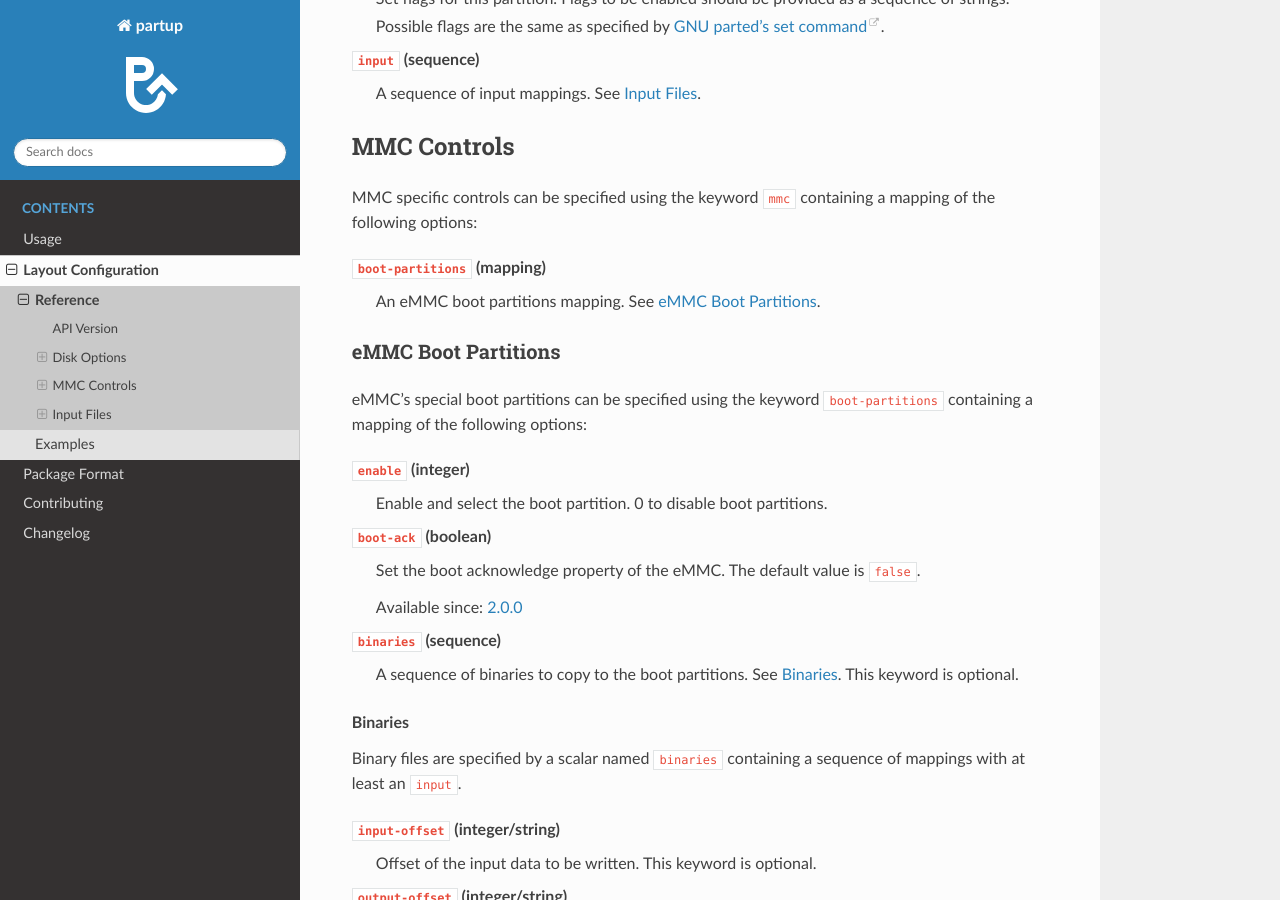
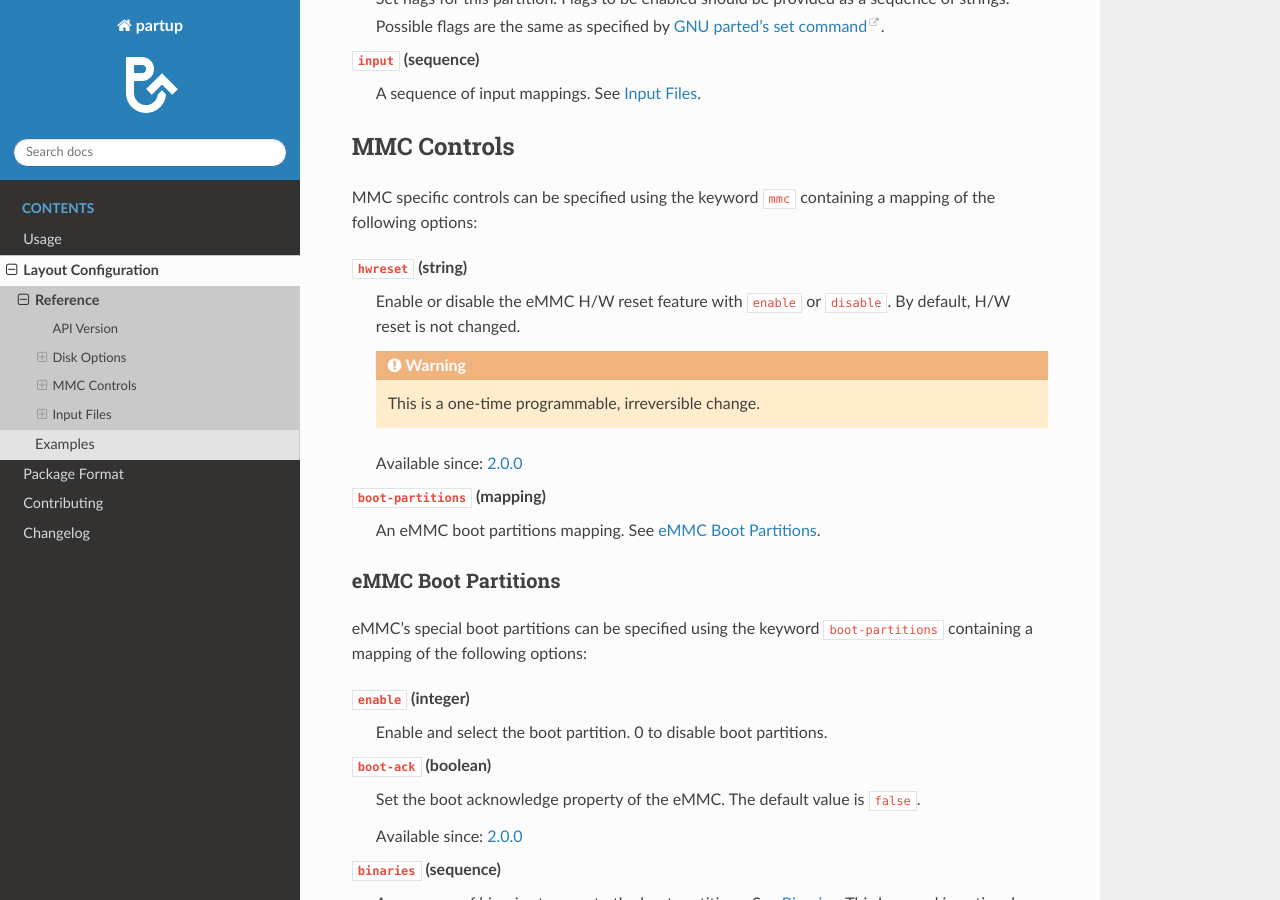
Before and after one commit to phytec/partup, a Sphinx documentation site: the page built from doc/layout-config-reference.rst, in a window 1280 px wide and 900 px high, scrolled down 2319 px. Built offline with Sphinx 7.4.7 and the Read the Docs theme 2.0.0, drawn with Linux system fonts in a browser that asks for light colours.

Commit message:
doc: layout-config-reference: Document hwreset config
Signed-off-by: Leonard Anderweit <l.anderweit@phytec.de>

```diff
--- a/doc/layout-config-reference.rst
+++ b/doc/layout-config-reference.rst
@@ -117,6 +117,15 @@ MMC Controls
 MMC specific controls can be specified using the keyword ``mmc`` containing a
 mapping of the following options:
 
+``hwreset`` (string)
+   Enable or disable the eMMC H/W reset feature with ``enable`` or ``disable``.
+   By default, H/W reset is not changed.
+
+   .. warning::
+      This is a one-time programmable, irreversible change.
+
+   Available since: :ref:`release-2.0.0`
+
 ``boot-partitions`` (mapping)
    An eMMC boot partitions mapping. See :ref:`boot-partitions`.
 
```
